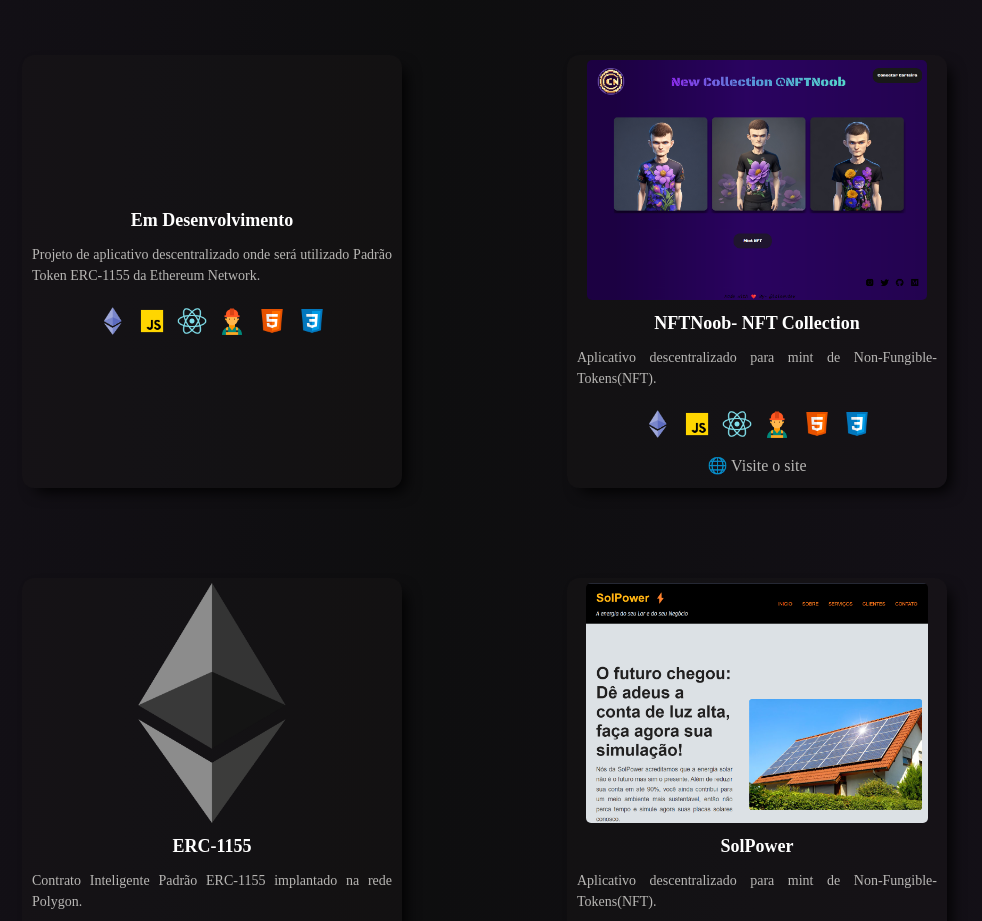
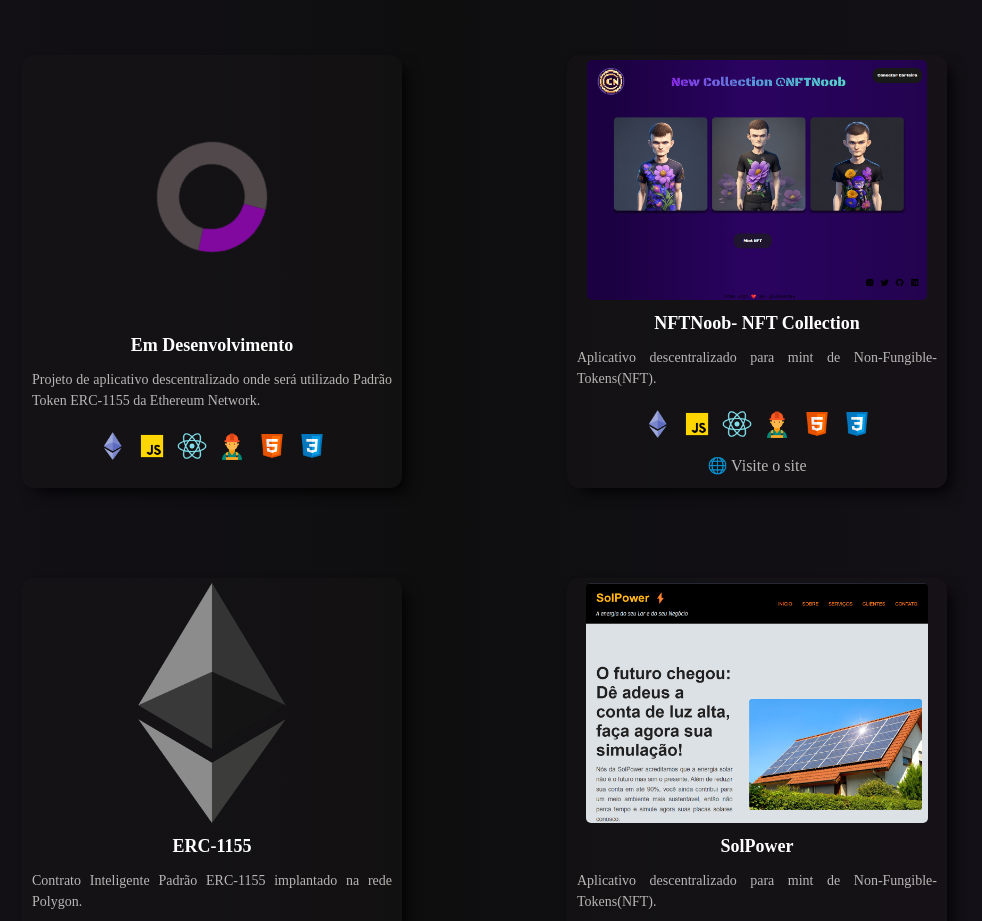
Before and after one commit to laisevdev/myPortfolio, a React (Vite) app: page / in a window 1280 px wide. Shown: the part 1760-2681 px from the top of the page, without its empty margins (193-1175 px from the left). Built offline with nearby package versions, Linux system fonts and the light colour scheme.

Commit message:
[refactor]: change style loading

```diff
--- a/src/components/Projects/Project.css
+++ b/src/components/Projects/Project.css
@@ -15,6 +15,24 @@
 
     margin: 80px auto;
     gap: 90px;
+}
+
+.loader {
+    border: 22px solid #c8b3b355; /* Cor do círculo vazio */
+    border-top: 23px solid #81099f; /* Cor do círculo de preenchimento */
+    border-radius: 50%;
+    width: 110px;
+    height: 110px;
+    animation: spin 15s linear infinite; /* Animação de rotação */
+    margin: 70px auto; /* Centraliza o círculo na página */
+}
+
+@keyframes spin {
+    0% {
+         transform: rotate(0deg);
+        }
+    100% {
+        transform: rotate(360deg); }
 }
 
 .titleproj h1{
```
